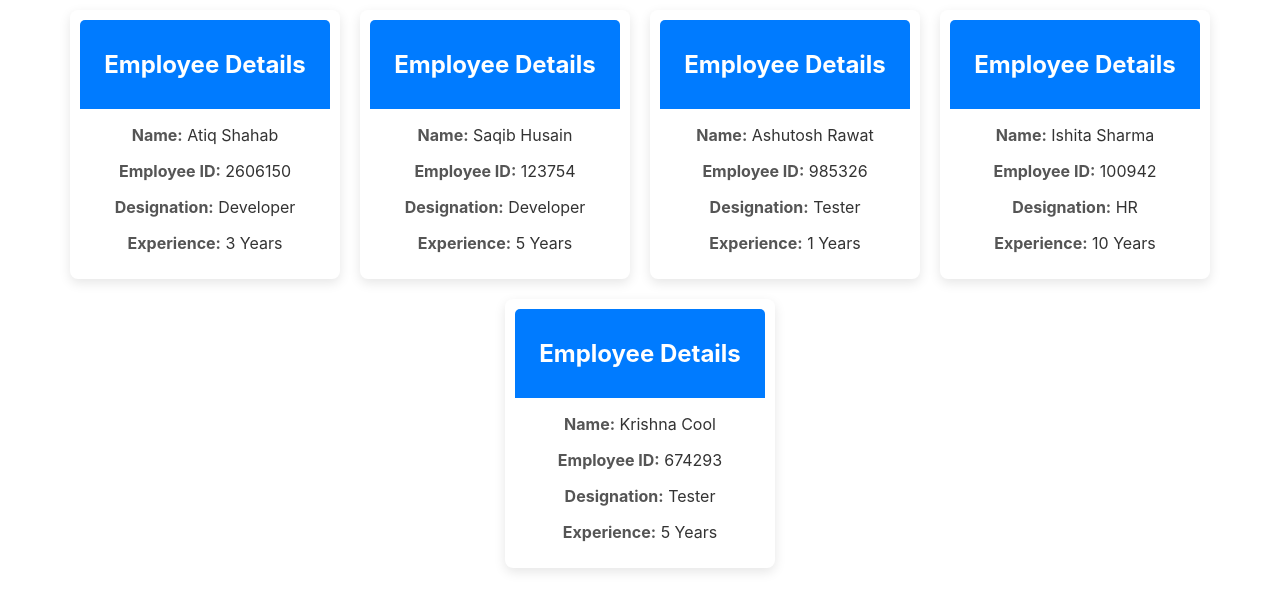
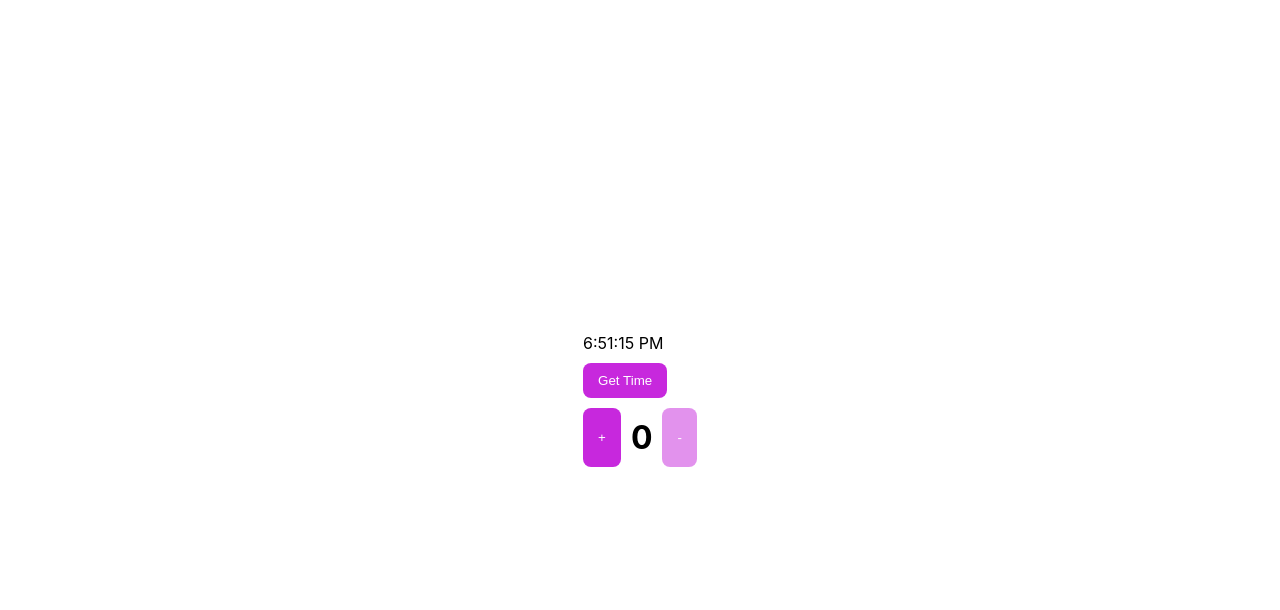
Before and after one commit to atiq59/react-practice, a React (Create React App) app: page / in a window 1280 px wide. Shown: the top 610 px of the page. Built offline with nearby package versions, Linux system fonts and the light colour scheme.

Commit message:
conditional rendering and useState

```diff
--- a/src/App.js
+++ b/src/App.js
@@ -1,23 +1,21 @@
 import './App.css';
-import data from './common/data';
-import Card from './components/card';
+import Data from './common/Data';
+import Card from './components/Card';
 
 function App() {
 
 	return (
 		<>
 			<div className='main'>
-				{data.map((val, i) => {
+				{Data.map(val => {
 					return (
-						<>
 						<Card
-								key={i}
+							key={val.employeeId}
 							name={val.name}
 							designation={val.designation}
 							experience={val.experience}
 							employeeId={val.employeeId}
 						/>
-						</>
 					)
 				})}
 			</div>
--- /dev/null
+++ b/src/HooksTest.css
@@ -0,0 +1,31 @@
+body {
+    display: flex;
+    justify-content: center;
+    align-items: center;
+    width: 100%;
+    height: 100vh;
+}
+
+button {
+    background: #c728dd;
+    border: none;
+    padding: 10px 15px;
+    border-radius: 8px;
+    color: #fff;
+    cursor: pointer;
+}
+
+button.time {
+    margin: 10px 0;
+}
+
+button:disabled {
+    opacity: 0.5;
+    cursor: auto;
+}
+
+.box {
+    display: flex;
+    flex-wrap: wrap;
+    gap: 10px;
+}
--- /dev/null
+++ b/src/HooksTest.js
@@ -0,0 +1,38 @@
+import { useState } from 'react';
+import './HooksTest.css';
+
+
+const Hooks = () => {
+
+    const [count, setState] = useState(0);
+    const [updatedDate, setDate] = useState(new Date().toLocaleTimeString());
+
+
+    const IncreaseNum = (input = 'plus') => {
+        input === 'minus' ? setState(count - 1) : setState(count + 1)
+    }
+
+    const GetUpdatedTime = () => {
+        setDate(new Date().toLocaleTimeString());
+    }
+
+    const myStyle = {
+        textAlign: 'center',
+        marginBottom: '10px',
+        marginTop: '10px'
+    }
+
+    return (
+        <>
+            <div>{updatedDate}</div>
+            <button className='time' onClick={GetUpdatedTime}>Get Time</button>
+            <div className='box'>
+                <button onClick={() => IncreaseNum()}>+</button>
+                <h1 style={ myStyle }>{count}</h1>
+                <button onClick={() => IncreaseNum('minus')} disabled={count === 0}>-</button>
+            </div>
+        </>
+    )
+}
+
+export default Hooks
--- a/src/Test.css
+++ b/src/Test.css
@@ -1,18 +1,13 @@
-* {
-    background-color: #9fd6ce;
+.top-heading {
+    background-color: #1f1f46;
+    padding: 10px;
+    margin-top: 0;
+    text-align: center;
+    color: #fff;
 }
 
-.box {
+.main {
     display: flex;
+    flex-wrap: wrap;
     justify-content: center;
-    align-items: center;
-    width: 100%;
-    height: 100vh;
 }
-
-.heading {
-    padding: 30px;
-    background-color: pink;
-    border-radius: 20px;
-    color: red;
-}
--- a/src/common/data.js
+++ b/src/common/data.js
@@ -1,4 +1,4 @@
-const data = [
+const Data = [
     {
         id: 1,
         name: 'Atiq Shahab',
@@ -36,4 +36,4 @@ const data = [
     }
 ]
 
-export default data
+export default Data
--- /dev/null
+++ b/src/components/SlotMachine.css
@@ -0,0 +1,12 @@
+
+
+.box {
+    text-align: center;
+    background-color: #616161;
+    width: 250px;
+    padding: 15px 10px;
+    margin: 10px;
+    font-size: 22px;
+    font-weight: 600;
+    border-bottom: 5px solid #fff;
+}
--- a/src/components/card.js
+++ b/src/components/card.js
@@ -1,5 +1,5 @@
 import React from "react";
-import './card.css';
+import './Card.css';
 
 function Card(props) {
 
--- a/src/index.js
+++ b/src/index.js
@@ -1,14 +1,15 @@
 import React from 'react';
 import ReactDOM from 'react-dom/client';
 import './index.css';
-import App from './App';
+// import App from './App';
 // import Test from './Test';
+import Hooks from './HooksTest';
 import reportWebVitals from './reportWebVitals';
 
 const root = ReactDOM.createRoot(document.getElementById('root'));
 root.render(
   <React.StrictMode>
-    <App />
+    <Hooks />
   </React.StrictMode>
 );
 
```
Also changed, not shown: src/Test.js (+19 -7 lines), src/components/Emoji.js (added, +12 -0 lines), src/components/SlotMachine.js (added, +21 -0 lines). Lines whose indentation alone changed are shown as unchanged.
